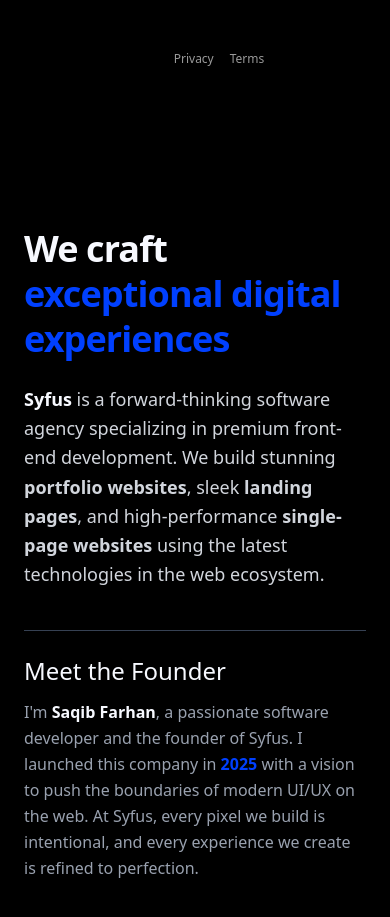
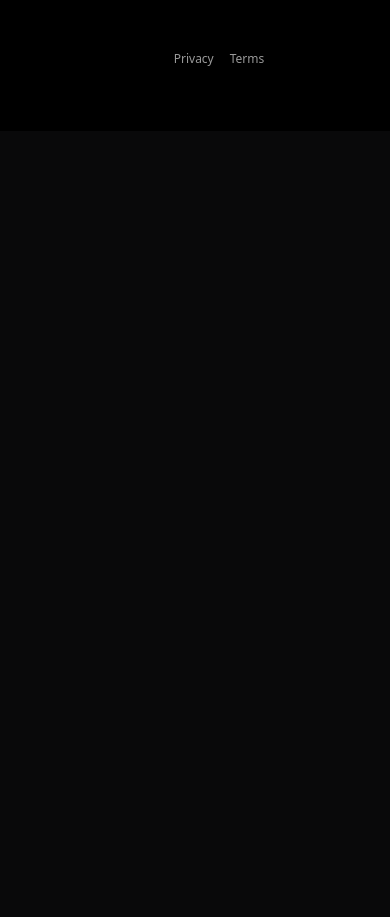
Before and after one commit to SaqibFarhanProgrammer/AgencySyfus, a React (Vite) app: page / in a window 390 px wide. Shown: the part 6080-6997 px from the top of the page. Built offline with nearby package versions, Linux system fonts and the light colour scheme.

Commit message:
add footer

```diff
--- a/src/App.jsx
+++ b/src/App.jsx
@@ -93,7 +93,7 @@
           </Suspense>
           <Contact />
           <Footer />
-          <About_route />
+          {/* <About_route /> */}
         </ClickSpark>
       </SmoothScroll>
     </div>
--- a/src/Routes/About_route.jsx
+++ b/src/Routes/About_route.jsx
@@ -3,19 +3,30 @@
 const About = () => {
     return (
         <section className="min-h-screen w-full bg-black text-[#f7f9ff] flex items-center justify-center px-6 lg:px-24 py-20">
-            <div className="max-w-5xl w-full">
-                <h1 className="text-4xl md:text-6xl font-semibold leading-tight tracking-tight mb-6">
-                    We craft <span className="text-[#0040ff]">exceptional digital experiences</span>
+            <div className="max-w-5xl w-full space-y-10">
+                {/* Heading */}
+                <h1 className="text-4xl md:text-6xl font-semibold leading-tight tracking-tight mb-4 relative z-10">
+                    We craft{" "}
+                    <span className="relative text-[#0040ff] inline-block">
+                        exceptional digital experiences
+                        <span className="absolute left-0 bottom-0 w-full h-[2px] bg-[#0040ff] opacity-60 rounded-full translate-y-1"></span>
+                    </span>
                 </h1>
 
-                <p className="text-lg md:text-xl text-gray-300 mb-10 max-w-3xl leading-relaxed">
-                    <strong className="text-[#f7f9ff]">Syfus</strong> is a forward-thinking software agency specializing in premium front-end development. We build stunning <strong>portfolio websites</strong>, sleek <strong>landing pages</strong>, and high-performance <strong>single-page websites</strong> using the latest technologies in the web ecosystem.
+                {/* Description */}
+                <p className="text-lg md:text-xl text-gray-300 max-w-3xl leading-relaxed">
+                    <strong className="text-[#f7f9ff]">Syfus</strong> is a forward-thinking software agency specializing in premium front-end development. We build stunning{" "}
+                    <strong>portfolio websites</strong>, sleek{" "}
+                    <strong>landing pages</strong>, and high-performance{" "}
+                    <strong>single-page websites</strong> using the latest technologies in the web ecosystem.
                 </p>
 
-                <div className="border-t border-gray-700 pt-6">
-                    <h2 className="text-2xl md:text-3xl font-medium mb-3 text-[#f7f9ff]">Meet the Founder</h2>
+                {/* Founder Section */}
+                <div className="border-t border-white/10 pt-8">
+                    <h2 className="text-2xl md:text-3xl font-medium mb-3">Meet the Founder</h2>
                     <p className="text-base md:text-lg text-gray-400 leading-relaxed">
-                        I'm <strong className="text-[#f7f9ff]">Saqib Farhan</strong>, a passionate software developer and the founder of Syfus. I launched this company in <strong className="text-[#0040ff]">2025</strong> with a vision to push the boundaries of modern UI/UX on the web. At Syfus, every pixel we build is intentional, and every experience we create is refined to perfection.
+                        I’m <strong className="text-[#f7f9ff]">Saqib Farhan</strong>, a passionate software developer and the founder of Syfus. I launched this company in{" "}
+                        <strong className="text-[#0040ff]">2025</strong> with a vision to push the boundaries of modern UI/UX on the web. At Syfus, every pixel we build is intentional, and every experience we create is refined to perfection.
                     </p>
                 </div>
             </div>
```
